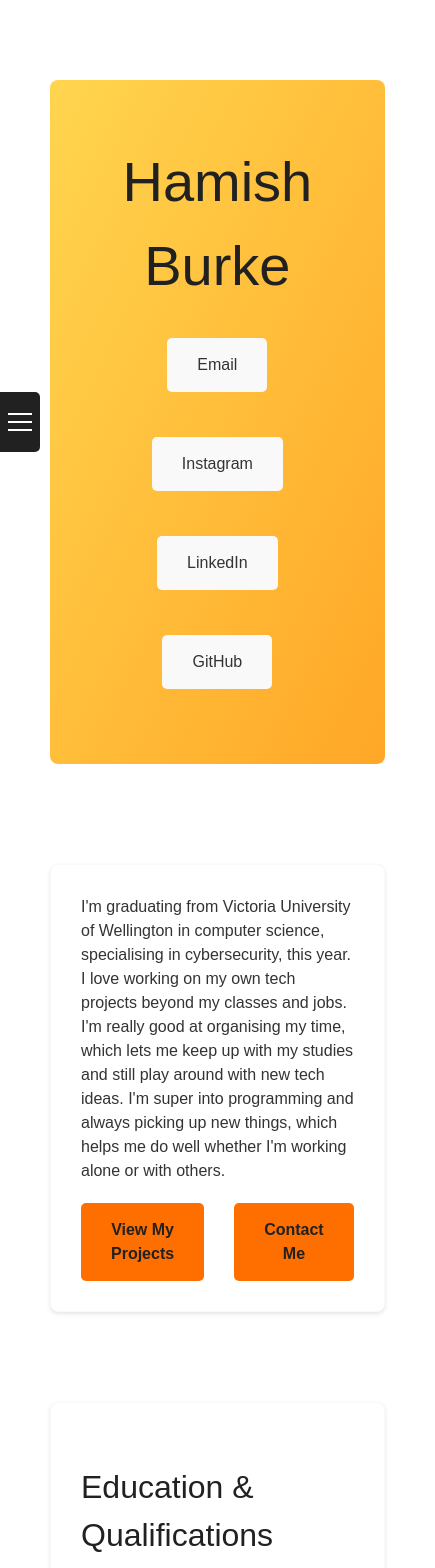
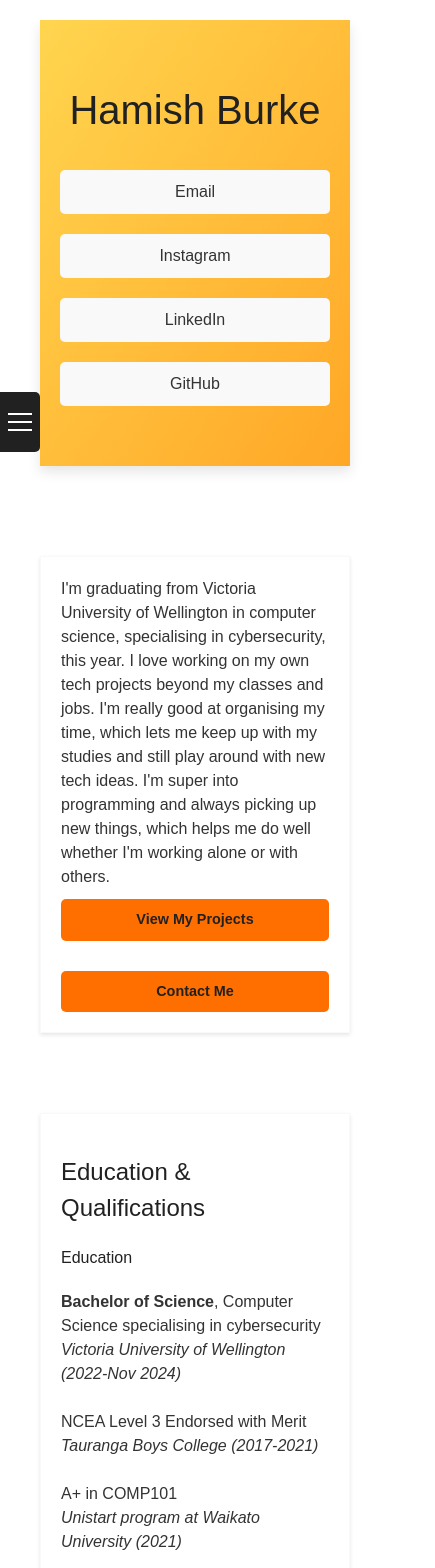
Before and after one commit to Slaymish/NuxtPortolio, a Nuxt app: page /about in a window 390 px wide. Shown: the top 1568 px of the page, 435 px wide, since content can reach past the window. Built offline with nearby package versions, Linux system fonts and the light colour scheme.

Commit message:
Refactor navigation and layout styles

```diff
--- a/layouts/default.vue
+++ b/layouts/default.vue
@@ -7,23 +7,22 @@
         <div></div>
       </div>
     </div>
-    <transition name="slide-right">
-      <nav class="nav" v-show="hamburgerMenuOpen" @click.stop>
+    <nav class="nav" :class="{ 'open': hamburgerMenuOpen }" @click.stop>
       <ul>
         <li><nuxt-link to="/" exact-active-class="active-link" class="nav-link">Home</nuxt-link></li>
         <li><nuxt-link to="/projects" exact-active-class="active-link" class="nav-link">Projects</nuxt-link></li>
         <li><nuxt-link to="/about" exact-active-class="active-link" class="nav-link">About</nuxt-link></li>
         <li><nuxt-link to="/notes" exact-active-class="active-link" class="nav-link">Notes</nuxt-link></li>
-          <li><nuxt-link to="/contact" exact-active-class="active-link" class="nav-link">Contact</nuxt-link></li>
       </ul>
     </nav>
-    </transition>
+    <div class="main-wrapper">
       <main class="content">
         <slot></slot>
       </main>
       <footer class="footer">
         <FooterComponent />
       </footer>
+    </div>
   </div>
 </template>
 
@@ -57,7 +56,6 @@ onUnmounted(() => {
 
 .layout {
   display: flex;
-  flex-direction: column;
   min-height: 100vh;
   width: 100%;
 }
@@ -70,13 +68,8 @@ onUnmounted(() => {
   width: 250px;
   background-color: var(--color-dark);
   padding: 20px;
-  transform: translateX(-100%);
   transition: transform 0.3s ease;
   z-index: 1000;
-}
-
-.menu-open .nav {
-  transform: translateX(0);
 }
 
 .nav ul {
@@ -85,6 +78,57 @@ onUnmounted(() => {
   gap: 20px;
   padding: 0;
   list-style: none;
+}
+
+.hamburger {
+  display: none;
+}
+
+.nav ul li a {
+  color: var(--color-background);
+  text-decoration: none;
+  padding: 10px;
+  border-radius: 5px;
+  transition: color 0.3s ease, background-color 0.3s ease;
+  font-weight: bold;
+}
+
+.nav ul li a:hover,
+.nav ul li a:focus,
+.nav ul li a.active-link {
+  background-color: var(--color-primary);
+  color: var(--color-dark);
+}
+
+.main-wrapper {
+  flex: 1;
+  display: flex;
+  flex-direction: column;
+  margin-left: 250px;
+  padding: 0 20px; /* Add equal padding on both sides */
+}
+
+.content {
+  flex: 1;
+  max-width: 800px; /* Set a maximum width for the content */
+  margin: 0 auto; /* Center the content horizontally */
+  padding: 20px 0; /* Adjust vertical padding */
+}
+
+.footer {
+  background-color: var(--color-dark);
+  color: var(--color-background);
+  padding: 20px;
+  text-align: center;
+}
+
+@media (max-width: 768px) {
+  .nav {
+    transform: translateX(-100%);
+  }
+
+  .nav.open {
+    transform: translateX(0);
   }
 
   .hamburger {
@@ -130,48 +174,8 @@ onUnmounted(() => {
     transform: translateY(-8px) rotate(-45deg);
   }
 
-.nav ul li a {
-  color: var(--color-background);
-  text-decoration: none;
-  padding: 10px;
-  border-radius: 5px;
-  transition: color 0.3s ease, background-color 0.3s ease;
-  font-weight: bold;
+  .main-wrapper {
+    margin-left: 0;
   }
-
-.nav ul li a:hover,
-.nav ul li a:focus,
-.nav ul li a.active-link {
-  background-color: var(--color-primary);
-  color: var(--color-dark);
-}
-
-.content {
-  flex: 1;
-  padding: 20px;
-  margin: 0 auto;
-  max-width: 800px;
-}
-
-.footer {
-  background-color: var(--color-dark);
-  color: var(--color-background);
-  padding: 20px;
-  text-align: center;
-}
-
-.slide-right-enter-active,
-.slide-right-leave-active {
-  transition: transform 0.3s ease;
-}
-
-.slide-right-enter-from,
-.slide-right-leave-to {
-  transform: translateX(-100%);
-}
-
-.slide-right-enter-to,
-.slide-right-leave-from {
-  transform: translateX(0);
 }
 </style>
--- a/pages/about.vue
+++ b/pages/about.vue
@@ -123,15 +123,16 @@
 background-color: var(--color-accent);
 background-image: linear-gradient(to bottom right, var(--color-accent), var(--color-warning));
 color: var(--color-dark);
-  padding: 60px 30px;
+padding: 80px 30px;
 text-align: center;
-  border-radius: 8px;
-  margin-bottom: 40px;
+border-radius: 12px;
+box-shadow: 0 6px 12px rgba(0, 0, 0, 0.1);
+margin-bottom: 60px;
 }
 
 .hero h1 {
 font-size: 3.5rem;
-  margin-bottom: 20px;
+margin-bottom: 30px;
 }
 
 .socials {
@@ -221,17 +222,58 @@ ul li::before {
 }
 
 @media (max-width: 768px) {
-  .about {
-    flex-direction: column;
+.container {
+  padding: 0 20px;
+  overflow-x: hidden;
+}
+
+.hero {
+  padding: 60px 20px;
+  border-radius: 0;
+  margin-bottom: 30px;
 }
 
 .socials {
   flex-direction: column;
-    align-items: center;
+  gap: 20px;
+}
+
+.about,
+.cv .section,
+.real-cv-link {
+  padding: 20px;
+  border-radius: 0;
+  margin-bottom: 20px;
+}
+
+.cv h2,
+.cv h3,
+.about h4 {
+  font-size: 1.5rem;
+  margin-top: 20px;
+}
+
+.pages {
+  flex-direction: column;
+  gap: 20px;
+}
+
+.pages a,
+.button,
+.real-cv-link a {
+  margin-top: 10px;
+  padding: 10px 20px;
+  font-size: 0.9rem;
+}
+}
+
+@media (max-width: 480px) {
+.hero h1 {
+  font-size: 2.5rem;
 }
 
 .socials a {
-    margin-bottom: 15px;
+  padding: 10px 20px;
 }
 }
 </style>
--- a/pages/contact.vue
+++ /dev/null
@@ -1,111 +0,0 @@
-<template>
-    <div class="contact-container">
-        <div class="hero">
-            <h1>Contact Me</h1>
-            <p>Let's get in touch! Whether you have a question or just want to say hi, I'm here.</p>
-        </div>
-
-        <div class="contact-info">
-            <h2>Email Me Directly</h2>
-            <p><a href="mailto:hamishapps@gmail.com">hamishapps@gmail.com</a></p>
-
-            <h2>Connect With Me</h2>
-            <div class="social-links">
-                <a href="https://instagram.com/hamishcreatingbadstuff" target="_blank">Instagram</a>
-                <a href="https://linkedin.com/in/hamish-burke-2301669a" target="_blank">LinkedIn</a>
-                <a href="https://github.com/Slaymish" target="_blank">GitHub</a>
-            </div>
-        </div>
-    </div>
-</template>
-
-<script setup>
-</script>
-
-<style scoped>
-.contact-container {
-  max-width: 800px;
-  margin: auto;
-  padding: 60px;
-  text-align: center;
-}
-
-.hero {
-  background-color: var(--color-accent);
-  background-image: linear-gradient(to bottom right, var(--color-accent), var(--color-warning));
-  color: var(--color-dark);
-  padding: 80px 40px;
-  border-radius: 8px;
-  margin-bottom: 40px;
-}
-
-.contact-info h2 {
-  color: var(--color-primary);
-  margin-top: 40px;
-  font-size: 2.5rem;
-}
-
-.contact-info p {
-  margin-top: 20px;
-}
-
-.social-links {
-  display: flex;
-  justify-content: center;
-  gap: 30px;
-  margin-top: 30px;
-}
-
-.social-links a {
-  background-color: var(--color-primary);
-  color: var(--color-background);
-  padding: 20px 40px;
-  border-radius: 5px;
-  text-decoration: none;
-  transition: background-color 0.3s ease;
-  display: flex;
-  align-items: center;
-  gap: 10px;
-}
-
-.social-links a:hover {
-  background-color: var(--color-warning);
-}
-
-.social-links a::before {
-  content: "";
-  display: inline-block;
-  width: 20px;
-  height: 20px;
-  background-repeat: no-repeat;
-  background-position: center;
-  background-size: cover;
-}
-
-.social-links a[href*="instagram.com"]::before {
-  background-image: url('path/to/instagram-icon.svg');
-}
-
-.social-links a[href*="linkedin.com"]::before {
-  background-image: url('path/to/linkedin-icon.svg');
-}
-
-.social-links a[href*="github.com"]::before {
-  background-image: url('path/to/github-icon.svg');
-}
-
-
-@media screen and (max-width: 768px){
-  .contact-container {
-    width: 100vw;
-    padding: 40px;
-    overflow: hidden;
-
-  }
-
-  .hero {
-    padding: 60px 30px;
-    max-width: 100vw;
-  }
-}
-</style>
--- a/pages/index.vue
+++ b/pages/index.vue
@@ -15,7 +15,6 @@
         <p>Dive into my projects where I challenge the norms of cybersecurity and software development.</p>
         <NuxtLink to="/projects" class="cta-button">Explore</NuxtLink>
       </article>
-
       <article class="teaser" @click="navigateTo('/notes')">
         <h2>Insights & Notes</h2>
         <p>Gain insights from my notes on cybersecurity trends, coding tutorials, and more.</p>
@@ -32,7 +31,6 @@
 </template>
 
 <script setup>
-
 const router = useRouter();
 
 const navigateTo = (path) => {
@@ -45,11 +43,12 @@ const navigateTo = (path) => {
 
 .container {
   max-width: 1200px;
-  margin: auto;
+  margin: 0 auto;
   padding: 60px 30px;
   display: flex;
   flex-direction: column;
   gap: 60px;
+  overflow-x: hidden;
 }
 
 .hero {
@@ -98,16 +97,6 @@ const navigateTo = (path) => {
   justify-content: space-between;
 }
 
-.teaser {
-  flex: 1;
-  background-color: var(--color-background);
-  padding: 40px;
-  border-radius: 12px;
-  box-shadow: 0 4px 8px rgba(0, 0, 0, 0.1);
-  transition: transform 0.3s ease, box-shadow 0.3s ease;
-  cursor: pointer;
-}
-
 .teaser:hover {
   transform: scale(1.05);
   box-shadow: 0 8px 16px rgba(0, 0, 0, 0.2);
@@ -116,21 +105,42 @@ const navigateTo = (path) => {
 .teaser h2,
 .contact-teaser h2 {
   color: var(--color-secondary);
-  margin-bottom: 20px;
+  margin-bottom: 15px;
+  font-size: 1.5rem;
 }
 
 .teaser p,
 .contact-teaser p {
-  margin-bottom: 30px;
+  margin-bottom: 20px;
+  font-size: 1rem;
 }
 
+
 .cta-button {
-  padding: 20px 40px;
-  border-radius: 8px;
+  padding: 10px 20px;
+  border-radius: 5px;
   text-decoration: none;
   transition: background-color 0.3s ease, transform 0.2s ease;
   font-weight: bold;
   box-shadow: 0 2px 4px rgba(0, 0, 0, 0.1);
+  display: inline-block;
+  white-space: nowrap;
+  font-size: 0.9rem;
+}
+
+.teaser {
+  display: flex;
+  flex-direction: column;
+  gap: 20px;
+  padding: 40px;
+  justify-content: center;
+  background-color: var(--color-background);
+  padding: 40px;
+  border-radius: 12px;
+  box-shadow: 0 4px 8px rgba(0, 0, 0, 0.1);
+  transition: transform 0.3s ease, box-shadow 0.3s ease;
+  cursor: pointer;
+  overflow: hidden;
 }
 
 .cta-main {
@@ -144,7 +154,25 @@ const navigateTo = (path) => {
   transform: translateY(-3px);
 }
 
+.contact-teaser {
+  text-align: center;
+  padding: 40px;
+  background-image: linear-gradient(to bottom right, var(--color-light), var(--color-accent));
+  border-radius: 12px;
+  box-shadow: 0 4px 8px rgba(0, 0, 0, 0.1);
+}
+
 @media (max-width: 768px) {
+  .container {
+    padding: 0 20px;
+  }
+
+  .hero {
+    padding: 60px 20px;
+    border-radius: 0;
+    margin-bottom: 30px;
+  }
+
   .highlights {
     flex-direction: column;
   }
@@ -154,11 +182,8 @@ const navigateTo = (path) => {
   }
 
   .cta-button {
-    width: 100%;
-  }
-
-  .cta-main {
-    margin-bottom: 30px;
+    padding: 10px 20px;
+    font-size: 0.9rem;
   }
 
   .hero h1 {
@@ -174,11 +199,21 @@ const navigateTo = (path) => {
   }
 }
 
-.contact-teaser {
+@media (max-width: 480px) {
+  .name {
+    font-size: 2rem;
+  }
+
+  .tagline {
+    font-size: 1.2rem;
+  }
+
+  .hero p {
+    font-size: 1.2rem;
+  }
+
+  .cta-button {
     text-align: center;
-  padding: 40px;
-  background-image: linear-gradient(to bottom right, var(--color-light), var(--color-accent));
-  border-radius: 12px;
-  box-shadow: 0 4px 8px rgba(0, 0, 0, 0.1);
+  }
 }
 </style>
--- a/pages/projects.vue
+++ b/pages/projects.vue
@@ -60,6 +60,8 @@ if (projects) {
 </script>
 
 <style scoped>
+@import "../assets/main.css";
+
 .container {
   max-width: 1200px;
   margin: auto;
```
Lines whose indentation alone changed are shown as unchanged.
